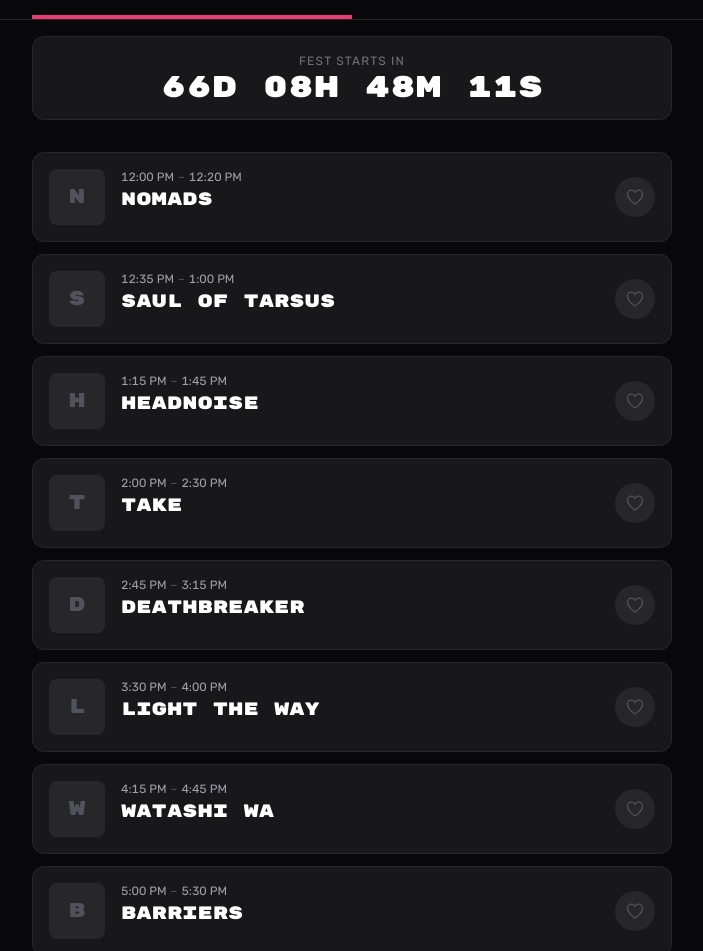
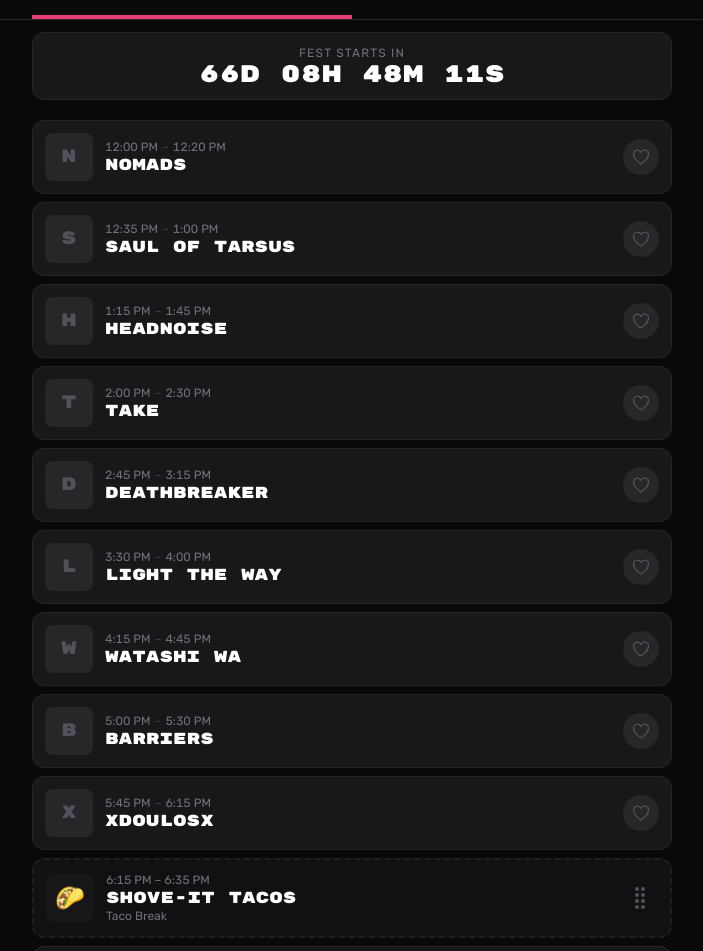
Before and after one commit to shawncothran/jchc-fest-app, a React (Vite) app: page / in a window 1280 px wide. Shown: the part 201-1152 px from the top of the page, without its empty margins (288-991 px from the left). Built offline with nearby package versions, Linux system fonts and the light colour scheme.

Commit message:
fix: iOS safe areas, touch drag, tighter card/typography/spacing polish

```diff
--- a/src/App.tsx
+++ b/src/App.tsx
@@ -1,8 +1,12 @@
 import {
   DndContext,
   DragOverlay,
+  MouseSensor,
+  TouchSensor,
   type DragMoveEvent,
   type DragStartEvent,
+  useSensor,
+  useSensors,
 } from "@dnd-kit/core";
 import { useEffect, useRef, useState } from "react";
 import CountdownBanner from "./components/CountdownBanner";
@@ -102,6 +106,14 @@ function ScheduleContent({
   // Preview position while dragging — moves in real-time as cursor hovers sets
   const [previewPosition, setPreviewPosition] = useState<number | null>(null);
 
+  // Sensors: mouse for desktop, touch with delay for iOS (prevents scroll hijack)
+  const sensors = useSensors(
+    useSensor(MouseSensor, { activationConstraint: { distance: 5 } }),
+    useSensor(TouchSensor, {
+      activationConstraint: { delay: 200, tolerance: 8 },
+    })
+  );
+
   const displayPosition = previewPosition ?? tacoPosition;
 
   const visibleSets =
@@ -164,6 +176,7 @@ function ScheduleContent({
 
   return (
     <DndContext
+      sensors={sensors}
       onDragStart={handleDragStart}
       onDragMove={handleDragMove}
       onDragEnd={handleDragEnd}
@@ -185,7 +198,7 @@ function ScheduleContent({
         />
         <CountdownBanner favorites={favorites} />
 
-        <main className="max-w-2xl mx-auto px-4 py-6">
+        <main className="max-w-2xl mx-auto px-4 py-4">
           {visibleSets.length === 0 ? (
             <EmptyState onShowAll={() => setFilter("all")} />
           ) : (
--- a/src/components/CountdownBanner.tsx
+++ b/src/components/CountdownBanner.tsx
@@ -162,17 +162,15 @@ export default function CountdownBanner({ favorites }: CountdownBannerProps) {
   }, [favorites]);
 
   return (
-    <div className="max-w-2xl mx-auto px-4 pt-4 pb-2">
-      <div className="rounded-xl bg-zinc-900 border border-zinc-800 px-4 py-4 text-center">
-        <p className="text-xs uppercase tracking-widest text-zinc-500 mb-1">
+    <div className="max-w-2xl mx-auto px-4 pt-3 pb-1">
+      <div className="rounded-xl bg-zinc-900 border border-zinc-800 px-4 py-3 text-center">
+        <p className="text-xs uppercase tracking-widest text-zinc-500 mb-0.5">
           {state.label}
         </p>
-        <p className="font-display text-3xl text-white leading-none tabular-nums">
+        <p className="font-display text-2xl text-white leading-none tabular-nums">
           {state.value}
         </p>
-        {state.sub && (
-          <p className="mt-1.5 text-sm text-zinc-400">{state.sub}</p>
-        )}
+        {state.sub && <p className="mt-1 text-xs text-zinc-400">{state.sub}</p>}
       </div>
     </div>
   );
--- a/src/components/ScheduleList.tsx
+++ b/src/components/ScheduleList.tsx
@@ -25,7 +25,7 @@ export default function ScheduleList({
   showGhost,
 }: ScheduleListProps) {
   return (
-    <div className="flex flex-col gap-3">
+    <div className="flex flex-col gap-2">
       {items.map((item) =>
         item.type === "taco" ? (
           showGhost ? (
--- a/src/components/SetCard.tsx
+++ b/src/components/SetCard.tsx
@@ -24,7 +24,7 @@ export default function SetCard({
       aria-label={`${set.name}, ${set.startTime} to ${set.endTime}`}
     >
       {isActive && (
-        <div className="absolute top-3 left-3 flex items-center gap-1.5 bg-brand-600 px-2 py-1 rounded-full">
+        <div className="absolute top-2 left-3 flex items-center gap-1.5 bg-brand-600 px-2 py-0.5 rounded-full">
           <span
             className="inline-block w-2 h-2 rounded-full bg-white animate-pulse"
             aria-hidden="true"
@@ -36,18 +36,18 @@ export default function SetCard({
       )}
 
       <div
-        className={`flex items-start gap-4 px-4 ${isActive ? "pt-8 pb-4" : "py-4"}`}
+        className={`flex items-center gap-3 px-3 ${isActive ? "pt-7 pb-3" : "py-3"}`}
       >
         {/* Band image / placeholder */}
         {set.imageUrl ? (
           <img
             src={set.imageUrl}
             alt={set.name}
-            className="w-14 h-14 rounded-lg object-cover shrink-0 bg-zinc-800"
+            className="w-12 h-12 rounded-lg object-cover shrink-0 bg-zinc-800"
           />
         ) : (
           <div
-            className="w-14 h-14 rounded-lg shrink-0 bg-zinc-800 flex items-center justify-center text-zinc-600 text-xl font-display select-none"
+            className="w-12 h-12 rounded-lg shrink-0 bg-zinc-800 flex items-center justify-center text-zinc-600 text-lg font-display select-none"
             aria-hidden="true"
           >
             {set.name[0]}
@@ -56,16 +56,16 @@ export default function SetCard({
 
         {/* Main content */}
         <div className="flex-1 min-w-0">
-          <p className="text-xs text-zinc-400 mb-1 tabular-nums">
+          <p className="text-xs text-zinc-500 tabular-nums">
             {set.startTime}
-            <span className="mx-1 text-zinc-600">–</span>
+            <span className="mx-1 text-zinc-700">–</span>
             {set.endTime}
           </p>
-          <h2 className="font-display text-white text-lg leading-tight truncate">
+          <h2 className="font-display text-white text-base leading-tight truncate">
             {set.name}
           </h2>
           {set.description && (
-            <p className="mt-2 text-sm text-zinc-400 leading-snug line-clamp-2">
+            <p className="mt-1 text-xs text-zinc-500 leading-snug line-clamp-2">
               {set.description}
             </p>
           )}
@@ -80,7 +80,7 @@ export default function SetCard({
               : `Add ${set.name} to must-see`
           }
           aria-pressed={isFavorite}
-          className={`shrink-0 w-10 h-10 rounded-full flex items-center justify-center transition-all active:scale-90 self-center ${
+          className={`shrink-0 w-9 h-9 rounded-full flex items-center justify-center transition-all active:scale-90 ${
             isFavorite
               ? "text-brand-500 bg-brand-950/60"
               : "text-zinc-600 bg-zinc-800 hover:text-zinc-400"
--- a/src/components/TacoCard.tsx
+++ b/src/components/TacoCard.tsx
@@ -18,6 +18,7 @@ export default function TacoCard({
     <div
       ref={overlay || ghost ? undefined : setNodeRef}
       {...(overlay || ghost ? {} : listeners)}
+      style={{ touchAction: "none" }}
       className={`rounded-xl border-2 border-dashed border-zinc-700/30 bg-zinc-900/60 transition-colors select-none ${
         ghost
           ? "opacity-30 pointer-events-none"
@@ -29,10 +30,10 @@ export default function TacoCard({
       }`}
       aria-label="Taco break — drag to move in the schedule"
     >
-      <div className="flex items-start gap-4 px-4 py-4">
+      <div className="flex items-center gap-3 px-3 py-3">
         {/* Taco icon — same size as band image in SetCard */}
         <div
-          className="w-14 h-14 rounded-lg shrink-0 bg-zinc-800/30 flex items-center justify-center text-3xl select-none"
+          className="w-12 h-12 rounded-lg shrink-0 bg-zinc-800/30 flex items-center justify-center text-2xl select-none"
           aria-hidden="true"
         >
           🌮
@@ -40,18 +41,16 @@ export default function TacoCard({
 
         {/* Content */}
         <div className="flex-1 min-w-0">
-          <p className="text-xs text-zinc-400 mb-1 tabular-nums">
-            {windowLabel}
-          </p>
-          <h2 className="font-display text-white text-lg leading-tight">
+          <p className="text-xs text-zinc-500 tabular-nums">{windowLabel}</p>
+          <h2 className="font-display text-white text-base leading-tight truncate">
             Shove-It Tacos
           </h2>
-          <p className="mt-2 text-sm text-zinc-400 leading-snug">Taco Break</p>
+          <p className="text-xs text-zinc-500 leading-snug">Taco Break</p>
         </div>
 
         {/* Drag handle */}
         <div
-          className="shrink-0 w-10 text-zinc-600 flex flex-col gap-0.5 px-1 self-center items-center justify-center"
+          className="shrink-0 w-9 text-zinc-600 flex flex-col gap-0.5 px-1 items-center justify-center"
           aria-hidden="true"
         >
           {[0, 1, 2, 3].map((i) => (
--- a/src/index.css
+++ b/src/index.css
@@ -34,10 +34,17 @@ body {
   font-family: var(--font-sans);
   -webkit-font-smoothing: antialiased;
   -moz-osx-font-smoothing: grayscale;
+  /* Prevent pull-to-refresh hijacking touch drags */
+  overscroll-behavior-y: contain;
 }
 
 #root {
   min-height: 100svh;
+  /* Respect iOS safe areas */
+  padding-top: env(safe-area-inset-top);
+  padding-bottom: env(safe-area-inset-bottom);
+  padding-left: env(safe-area-inset-left);
+  padding-right: env(safe-area-inset-right);
 }
 
 /* ── Display font utility ─────────────────────────────────────────────────── */
```
